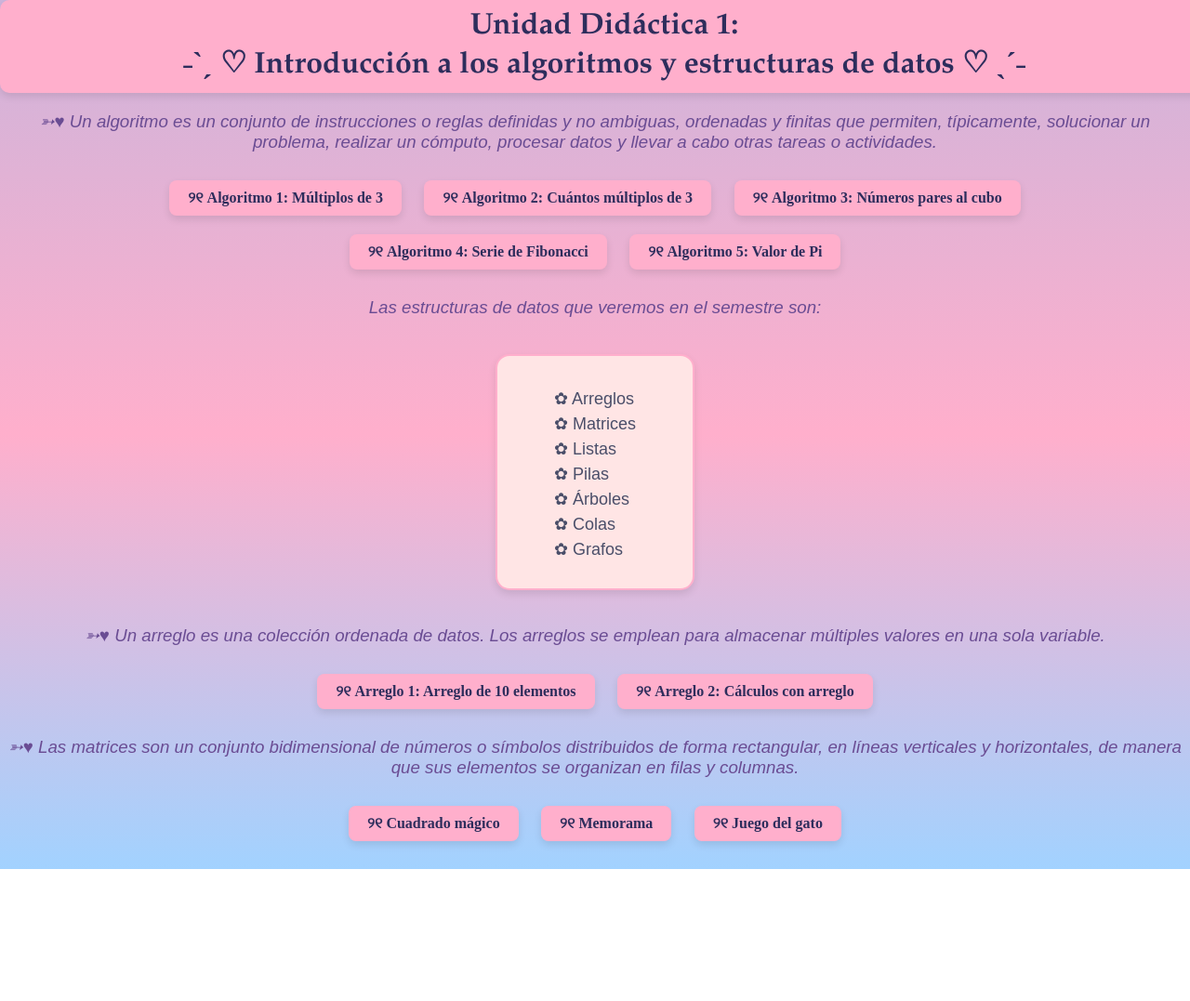
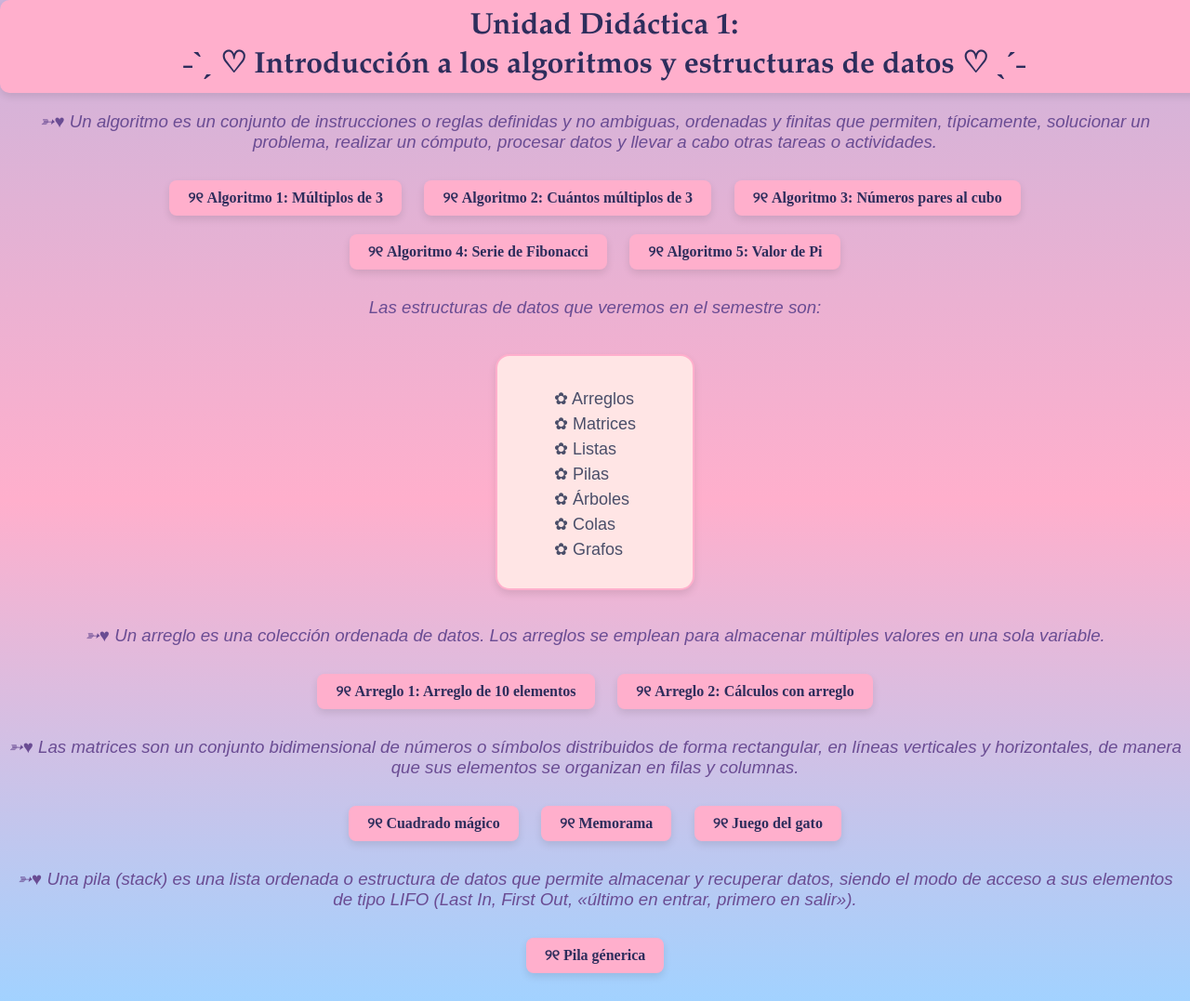
Before and after one commit to mmerph/mmerph.github.io, a plain HTML site: page index.html in a window 1280 px wide. Shown: the whole page at 93% size. Before the commit the page ends 935 px from the top, so only its background shows below. Drawn offline with Linux system fonts and the light colour scheme; a web font is replaced by a local one.

Commit message:
Update index.html

```diff
--- a/index.html
+++ b/index.html
@@ -163,5 +163,9 @@
             <button class="algorithm-button" onclick="location.href='memorama.html'">୨୧ Memorama</button>
             <button class="algorithm-button" onclick="location.href='gato.html'">୨୧ Juego del gato</button>
         </div>
+    <h3>➳♥ Una pila (stack) es una lista ordenada o estructura de datos que permite almacenar y recuperar datos, siendo el modo de acceso a sus elementos de tipo LIFO (Last In, First Out, «último en entrar, primero en salir»).</h4>
+        <div class="button-container">
+            <button class="algorithm-button" onclick="location.href='pila.html'">୨୧ Pila génerica</button>
+        </div>
 </body>
 </html>
```
